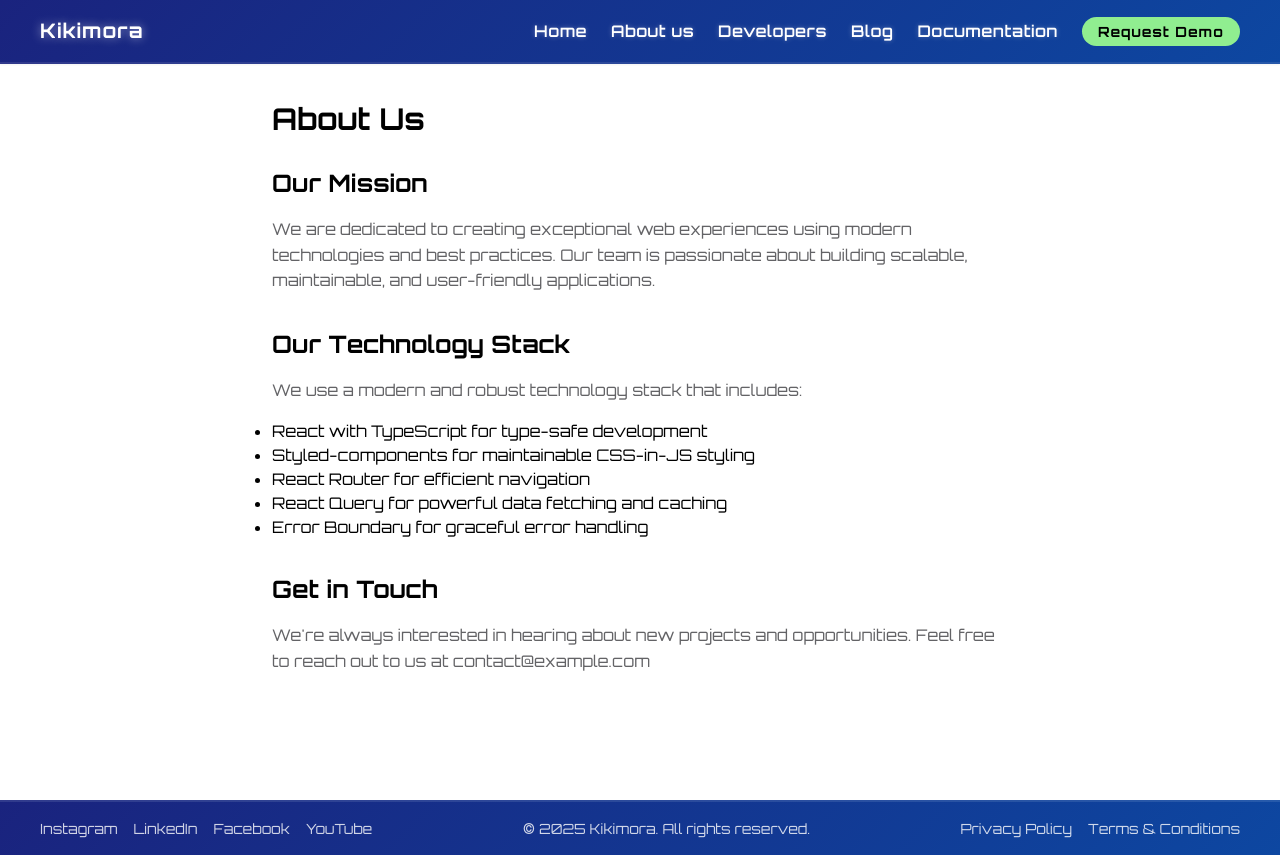
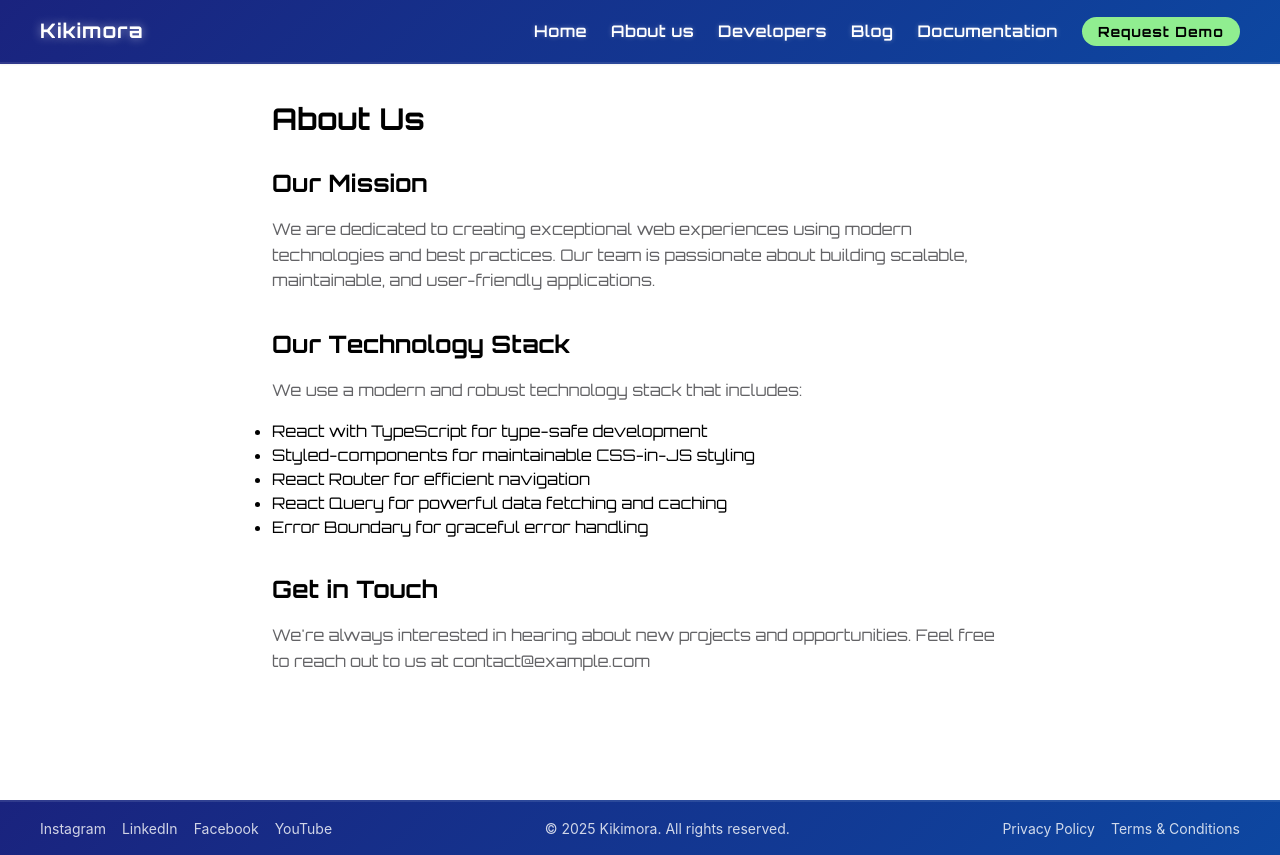
Before and after one commit to NikolaSirakov2/Kikimora, a React (Create React App) app: page /about in a window 1280 px wide. Built offline with nearby package versions, Linux system fonts and the light colour scheme.

Commit message:
Enhance Footer component styles by adding font-family inheritance for improved typography consistency across social links, copyright, and legal links sections.

```diff
--- a/src/components/Footer/Footer.tsx
+++ b/src/components/Footer/Footer.tsx
@@ -6,6 +6,8 @@ const FooterContainer = styled.footer`
   background: linear-gradient(135deg, #1a237e 0%, #0d47a1 100%);
   padding: 16px;
   border-top: 2px solid rgba(255, 255, 255, 0.1);
+  font-family: "Inter", -apple-system, BlinkMacSystemFont, "Segoe UI", Roboto,
+    Oxygen, Ubuntu, Cantarell, sans-serif;
 `;
 
 const FooterContent = styled.div`
@@ -27,6 +29,7 @@ const SocialLink = styled.a`
   font-size: 14px;
   opacity: 0.8;
   transition: all 0.2s ease;
+  font-family: inherit;
 
   &:hover {
     opacity: 1;
@@ -37,6 +40,7 @@ const Copyright = styled.p`
   color: white;
   font-size: 14px;
   opacity: 0.8;
+  font-family: inherit;
 `;
 
 const LegalLinks = styled.div`
@@ -50,6 +54,7 @@ const LegalLink = styled(Link)`
   font-size: 14px;
   opacity: 0.8;
   transition: all 0.2s ease;
+  font-family: inherit;
 
   &:hover {
     opacity: 1;
```
